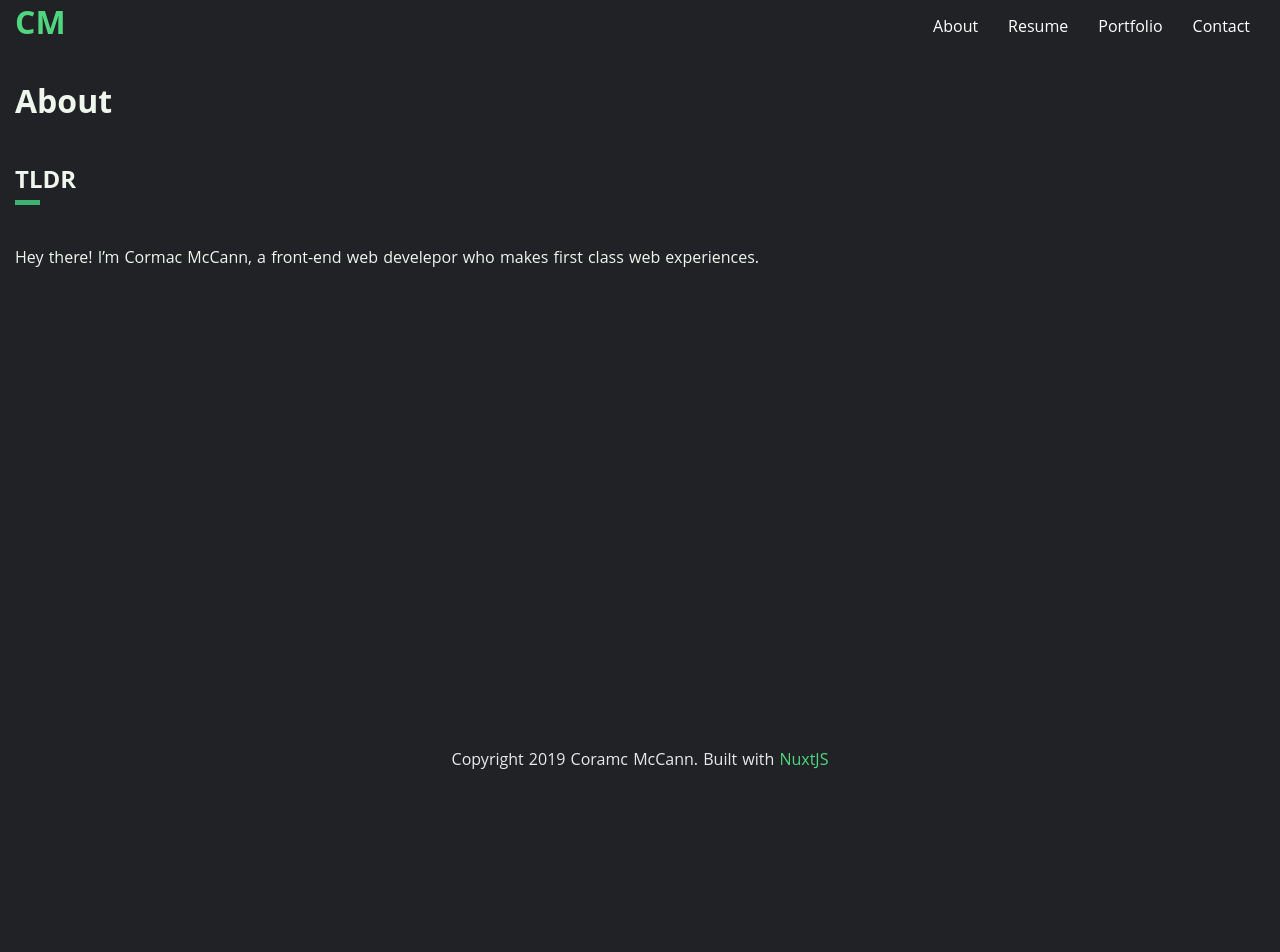
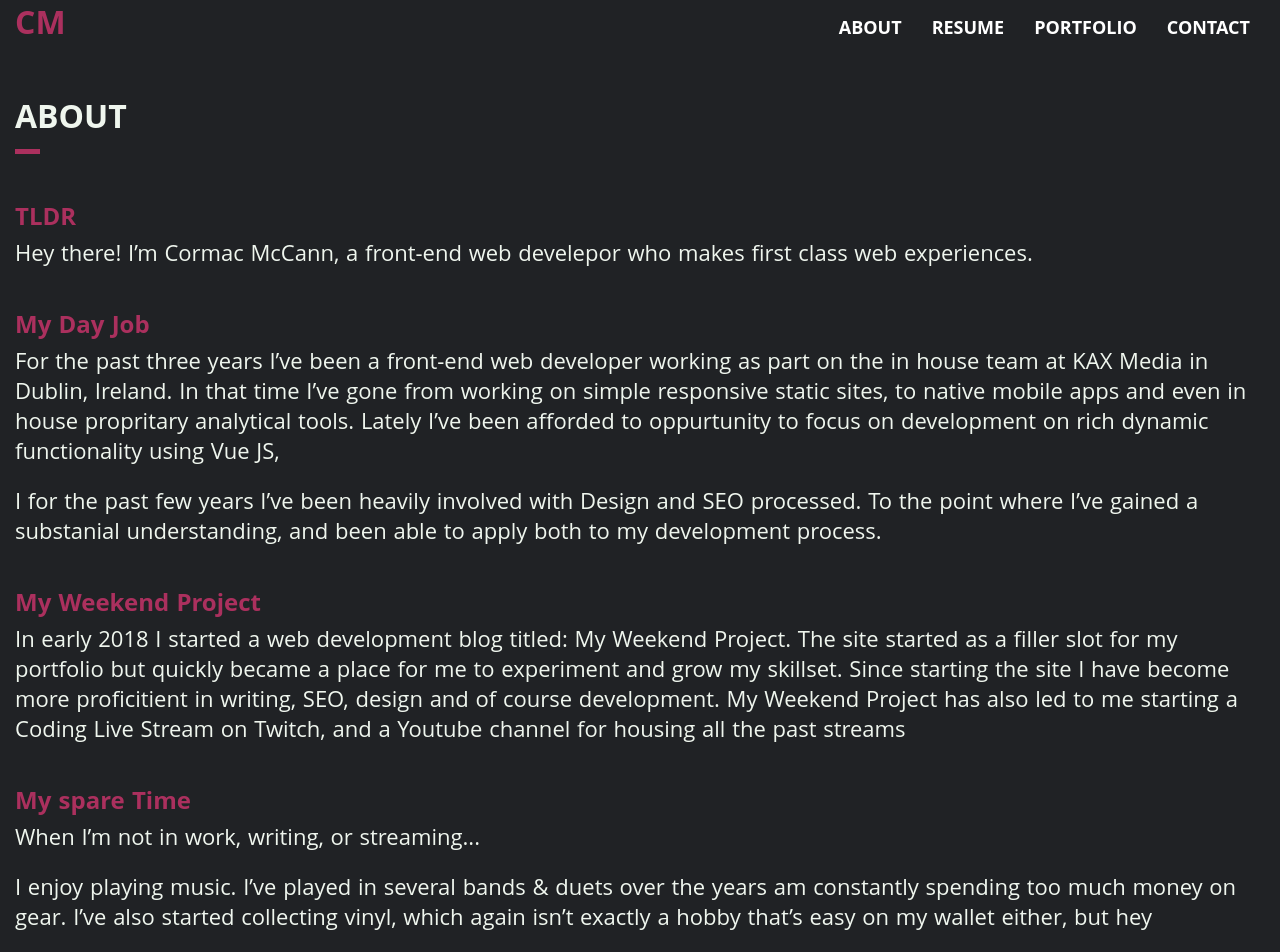
Before and after one commit to mccannsean421/nuxt-personal-website, a Nuxt app: page /about in a window 1280 px wide. Shown: the top 952 px of the page. Before the commit the page ends 800 px from the top, so only its background shows below. Built offline with nearby package versions, Linux system fonts and the light colour scheme.

Commit message:
Stream 3

```diff
--- a/components/footer.vue
+++ b/components/footer.vue
@@ -23,6 +23,6 @@
     }
 
     a {
-        color: #50D67E;
+        color: var(--primary-color);
     }
 </style>
--- a/components/navigation.vue
+++ b/components/navigation.vue
@@ -63,7 +63,7 @@
     }
 
     .home-logo > a {
-        color: #50D67E;
+        color: var(--primary-color);
         font-weight: bold;
         font-size: 32px;
     }
@@ -90,15 +90,15 @@
     }
 
 
-
-
-
     .global-navigation__menu > ul > li > a {
         color: #fff;
+        font-size: 18px;
+        font-weight: bold;
+        text-transform: uppercase;
     }
 
     .global-navigation__menu > ul > li > a.active-path {
-        color: mediumseagreen;
+        color: var(--primary-color);
     }
 
 
@@ -106,7 +106,7 @@
         .global-navigation__menu {
             position: absolute;
             right: 100%;
-            background-color: mediumseagreen;
+            background-color: var(--primary-color);
             top: 80px;
         }
 
--- a/layouts/default.vue
+++ b/layouts/default.vue
@@ -1,12 +1,12 @@
 <template>
-  <div>
+  <div :style="{ '--primary-color': primaryPageColor }">
 
     <!-- Navigation -->
     <Navigation />
 
     <!-- Content -->
     <div class="inner">
-    <nuxt />
+      <nuxt />
     </div>
 
     <!-- Footer -->
@@ -24,11 +24,44 @@
     components: {
       PageFooter,
       Navigation,
-    }
+    },
+    mounted: function() {
+      console.log(this.$route.path)
+    },
+    computed: {
+      primaryPageColor: function() {
+        switch(this.$route.path) {
+          case '/about':
+            return '#ab305e';
+            break;
+          case '/resume':
+            return '#456AEF';
+            break;
+          case '/portfolio':
+            return '#AB50D6';
+            break;
+          case '/contact':
+            return '#FB8C24';
+            break;
+          default:
+            return 'mediumseagreen';
+        }
+      }
+    },
+    watch: {
+      $route () {
+        console.log(this.$route.path)
+      }
+    },
   }
 </script>
 
 <style>
+
+:root {
+  --primary-color: mediumseagreen;
+}
+
 html {
   font-family: 'Open Sans', sans-serif;
   font-size: 16px;
@@ -48,24 +81,39 @@ body {
 }
 
 .container {
-  height: calc(100vh - 160px);
+  min-height: calc(100vh - 160px);
+  margin-top: 40px;
 }
 
 h1 {
-  margin-bottom: 40px;
   font-size: 32px;
+  text-transform: uppercase;
+  margin: 0px;
 }
 
 h2 {
   margin: 0px 0px 5px 0px;
+  color: var(--primary-color);
+}
+
+.heading {
+  margin-bottom: 40px;
 }
 
 .underline {
   display: inline-block;
   width: 25px;
   height: 5px;
-  background-color: mediumseagreen;
-  margin-bottom: 20px;
+  background-color: var(--primary-color);
+}
+
+.date {
+  margin-bottom: 5px;
+}
+
+time {
+  color: #717171;
+  font-weight: bold;
 }
 
 a {
@@ -84,4 +132,13 @@ ul {
   padding: 0;
 }
 
+.content-block {
+  margin: 40px 0px;
+}
+
+.para-container > p {
+  margin: 0px 0px 20px 0px;
+  font-size: 22px;
+}
+
 </style>
--- a/pages/about.vue
+++ b/pages/about.vue
@@ -1,28 +1,98 @@
 <template>
     <section class="container">
+        <div class="heading">
             <h1>About</h1>
-
+            <div class="underline"></div>
+        </div>
 
         <!-- TL DR -->
+        <div class="content-block">
             <h2> TLDR </h2>
-        <div class="underline"></div>
+            <div class="para-container">
                 <p>
                     Hey there! I’m Cormac McCann, a front-end web develepor who makes first
                     class web experiences.
                 </p>
+            </div>
+        </div>
 
         <!-- Day Job -->
+        <div class="content-block">
+            <h2> My Day Job </h2>
+
+            <div class="para-container">
+                <p>
+                    For the past three years I’ve been a front-end web developer
+                    working as part on the in house team at KAX Media in Dublin,
+                    Ireland. In that time I’ve gone from working on
+                    simple responsive static sites, to native mobile apps and even
+                    in house propritary analytical tools. Lately I’ve been afforded
+                    to oppurtunity to focus on development on rich dynamic
+                    functionality using Vue JS,
+                </p>
+
+                <p>
+                    I for the past few years I’ve been heavily involved with
+                    Design and SEO processed. To the point where I’ve gained
+                    a substanial understanding, and been able to apply
+                    both to my development process.
+                </p>
+            </div>
+        </div>
+
+
+        <!-- Weekend Project -->
+        <div class="content-block">
+            <h2> My Weekend Project </h2>
+
+            <div class="para-container">
+                <p>
+                    In early 2018 I started a web development blog titled:
+                    My Weekend Project. The site started as a  filler
+                    slot for my portfolio  but quickly became a place for me
+                    to experiment  and grow my skillset. Since starting the
+                    site I have become more proficitient in writing, SEO,
+                    design and of course development. My Weekend Project
+                    has also led to me starting a Coding Live Stream on Twitch,
+                    and a Youtube channel for housing all the past streams
+                </p>
+            </div>
+        </div>
+
+        <!-- Spare Time -->
+        <div class="content-block">
+            <h2>My spare Time</h2>
+
+            <div class="para-container">
+                <p>When I’m not in work, writing, or streaming...</p>
+                <p>
+                    I enjoy playing music. I’ve played in several bands &amp;
+                    duets over the years am constantly spending too much money on gear.
+                    I’ve also started collecting vinyl, which again isn’t exactly a hobby
+                    that’s easy on my wallet either, but hey
+                </p>
+                <p>
+                    I’m a pretty frequent gamer, right now Apex Legneds is my jam.
+                    I’ve built a few gaming PC’s in my time and am constantly keeping
+                    an eye on new hardware and builds!
+                </p>
+            </div>
+        </div>
 
     </section>
 </template>
 
 <script>
 
-
-
     export default {
-  components: {
-
+        head: {
+            title: 'About - Coramc McCann',
+            meta: [
+                {
+                    hid: 'description',
+                    name: 'description',
+                    content: 'Hey there! I’m Cormac McCann, a front-end web develepor who makes first class web experiences.' }
+            ]
         }
     }
 </script>
--- a/pages/portfolio.vue
+++ b/pages/portfolio.vue
@@ -1,6 +1,74 @@
 <template>
   <section class="container">
-      <h1>Portfolio</h1>
+    <div class="heading">
+        <h1>Portfolio</h1>
+        <div class="underline"></div>
+    </div>
+
+        <!-- Bookies -->
+        <div class="content-block">
+            <h2>Bookies.com</h2>
+
+            <div class="para-container">
+                <p>
+                    Bookies.com is an online Gambling portal that compares several
+                    sportsbooks providers across The UK and United States. Bookies
+                    is a powerful &amp; robust site, built using Vue JS
+                </p>
+            </div>
+        </div>
+
+        <!-- MWP -->
+        <div class="content-block">
+            <h2>MyWeekendProject.com</h2>
+
+            <div class="para-container">
+                <p>
+                    My web development blog where I write tutorials, opinion pieces
+                    and news updates for the industry. Originally built with Node JS,
+                    Express, Pug and Stylus. With all content hosted on Contentful
+                </p>
+            </div>
+        </div>
+
+        <!-- MWP -->
+        <div class="content-block">
+            <h2>Android Slots</h2>
+
+            <div class="para-container">
+                <p>
+                   The little sister site of Gambling.com, CasinoSource is a tool to compare the
+                   best online casinos. Currently operating in 14 countries!
+                </p>
+            </div>
+        </div>
+
+        <!-- MWP -->
+        <div class="content-block">
+            <h2>Gambling.com</h2>
+
+            <div class="para-container">
+                <p>
+                    Gambling.com is a comparison site for the best online Gambling sites
+                    and games around the world. Currently operating across 11 countires,
+                    in 6 languages
+                </p>
+            </div>
+        </div>
+
+        <!-- MWP -->
+        <div class="content-block">
+            <h2>Casino Source</h2>
+
+            <div class="para-container">
+                <p>
+                   The little sister site of Gambling.com, CasinoSource is a tool to compare the
+                   best online casinos. Currently operating in 14 countries!
+                </p>
+            </div>
+        </div>
+
+
   </section>
 </template>
 
--- a/pages/resume.vue
+++ b/pages/resume.vue
@@ -1,14 +1,94 @@
 <template>
-  <section class="container">
-      <h1>Resume</h1>
-  </section>
+    <section class="container">
+        <div class="heading">
+            <h1>Resume</h1>
+            <div class="underline"></div>
+        </div>
+
+        <!-- MWP -->
+        <div class="content-block">
+            <h2> Owner &amp; Fullstack Developer, My Weekend Project </h2>
+            <div class="date">
+              <em><time >2018 - Present</time></em>
+            </div>
+
+            <div class="para-container">
+                <p>
+                    Design and development of website. Creating tutorials and blog posts for
+                    educational purposes. Managing social media. Creating media assets such
+                    as blog thumbnails and icons. SEO management and analysis.
+                </p>
+            </div>
+        </div>
+
+        <!-- Day Job -->
+        <div class="content-block">
+            <h2> Front-end Developer, KAX Media </h2>
+            <div class="date">
+              <em><time >2016 - Present</time></em>
+            </div>
+
+            <div class="para-container">
+                <p>
+                    Interfaced with the design team to rapidly convert designs
+                    into responsive templates. Oversaw deployment of
+                    multi-lingual/international sites. Developed native applications
+                    using GoNative and the existing web stack.
+                    Developed internal insights tools using the Laravel framework.
+                    Researched new technologies to evaluate their potential use in
+                    upcoming projects.
+                </p>
+            </div>
+        </div>
+
+        <!-- Freelance -->
+        <div class="content-block">
+            <h2>Developer / Designer, Freelance</h2>
+            <div class="date">
+              <em><time >2015 - 2016</time></em>
+            </div>
+
+            <div class="para-container">
+                <p>
+                    Liasing with clients tio determine needs and functionality.
+                    Creating responsive templates and prototypes
+                    for client review. Managing Domains, configuring hosting.
+                </p>
+            </div>
+        </div>
+
+        <!-- Internship -->
+        <div class="content-block">
+            <h2>Backend Developer Intern, Couchjumping</h2>
+            <div class="date">
+              <em><time >August 2015 - December 2015</time></em>
+            </div>
+
+            <div class="para-container">
+                <p>
+                    Liasing with clients tio determine needs and functionality.
+                    Creating responsive templates and prototypes
+                    for client review. Managing Domains, configuring hosting.
+                </p>
+            </div>
+        </div>
+
+    </section>
 </template>
 
 <script>
 
 
 export default {
-
+        head: {
+            title: 'Resume - Coramc McCann',
+            meta: [
+                {
+                    hid: 'description',
+                    name: 'description',
+                    content: 'My Resume, a sumarry of my professional experience as a front end web developer.' }
+            ]
+        }
 }
 </script>
 
```
Lines whose indentation alone changed are shown as unchanged.
